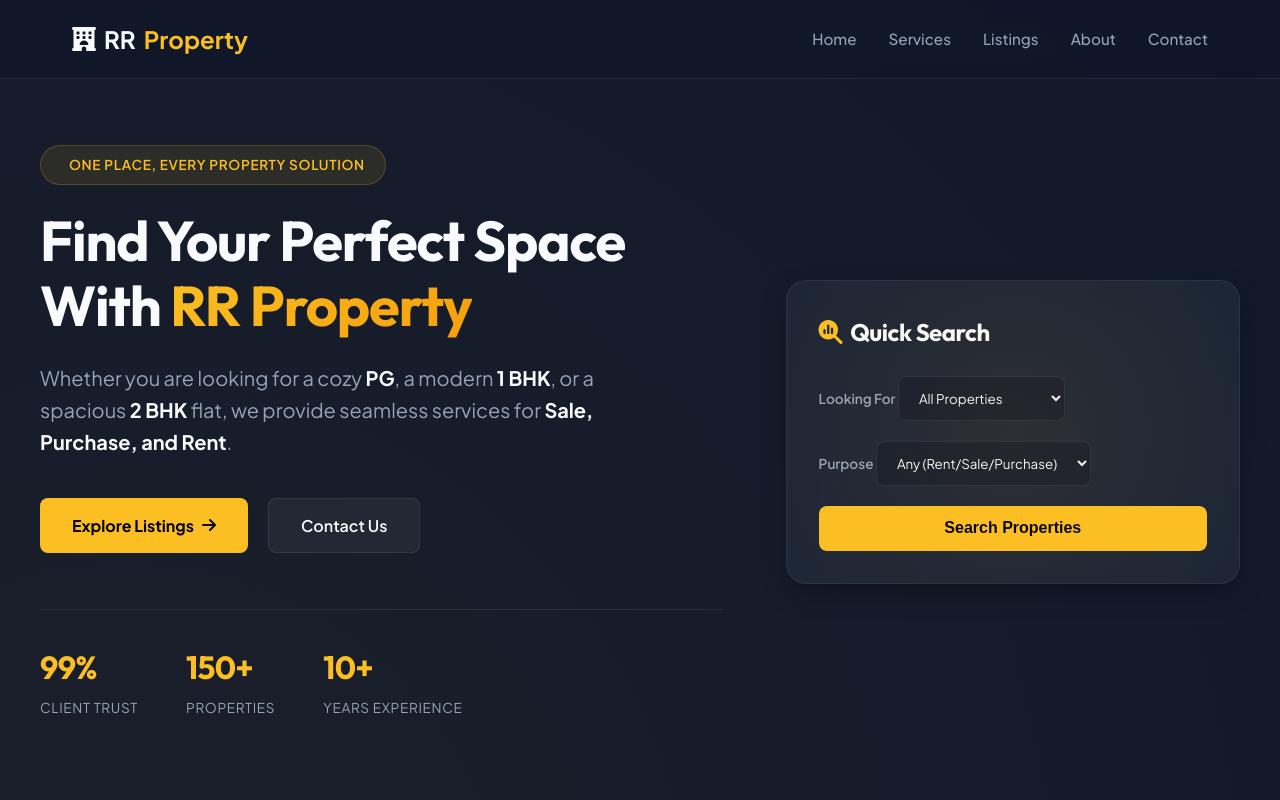
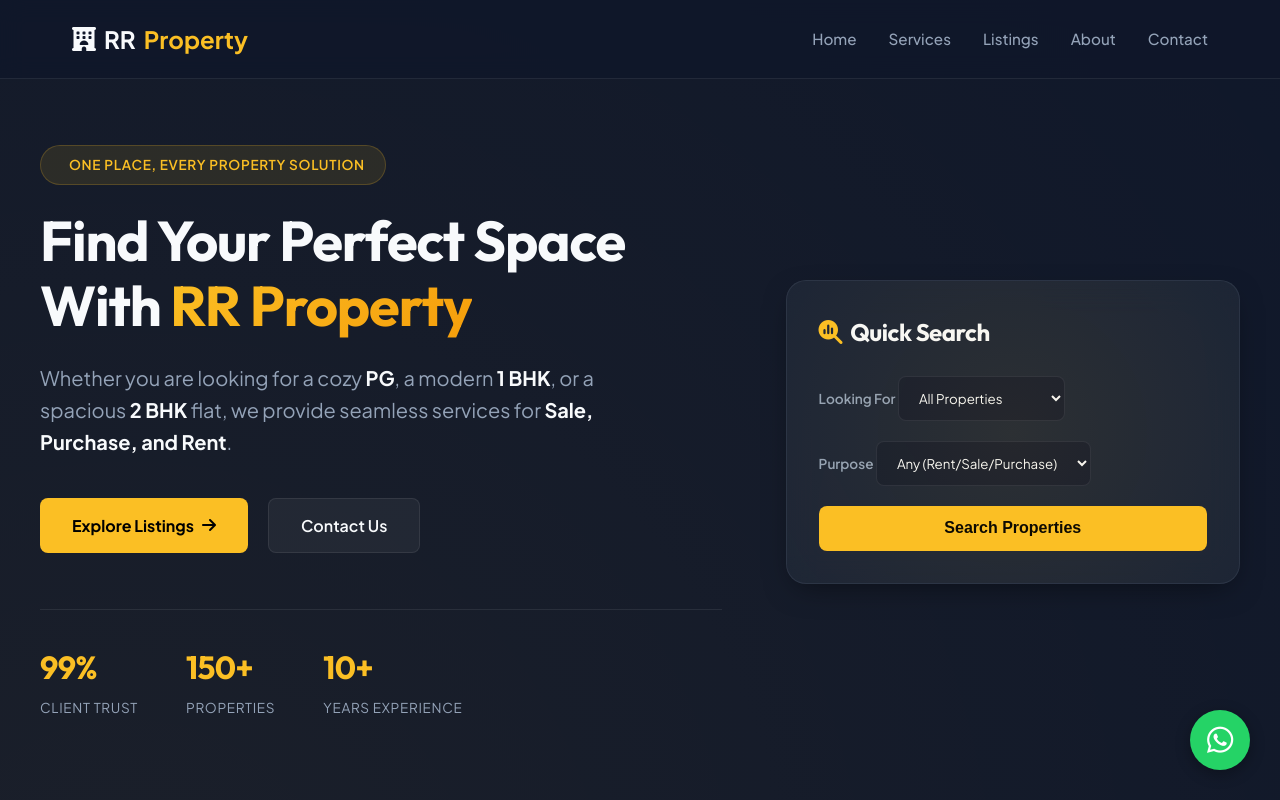
Before and after one commit to Drone-doctor/RR-Property-Dealer, a plain HTML site: page index.html in a window 1280 px wide. Shown: the top 800 px of the page. Drawn offline with Linux system fonts and the light colour scheme; no server answers; some icons are missing.

Commit message:
Add files via upload

```diff
--- a/index.html
+++ b/index.html
@@ -398,6 +398,11 @@
         </div>
     </footer>
 
+    <!-- Floating WhatsApp Button -->
+    <a href="https://wa.me/919758196840?text=Hi!%20I'm%20interested%20in%20properties%20with%20RR%20Property%20Dealer." class="whatsapp-float" target="_blank" aria-label="Chat on WhatsApp">
+        <i class="fa-brands fa-whatsapp"></i>
+    </a>
+
     <script src="app.js"></script>
 </body>
 
--- a/style.css
+++ b/style.css
@@ -841,3 +841,40 @@ footer {
         gap: 2.5rem;
     }
 }
+
+/* Floating WhatsApp Button Styling */
+.whatsapp-float {
+    position: fixed;
+    width: 60px;
+    height: 60px;
+    bottom: 30px;
+    right: 30px;
+    background-color: #25d366;
+    color: #FFF;
+    border-radius: 50px;
+    text-align: center;
+    font-size: 30px;
+    box-shadow: 0 4px 15px rgba(0, 0, 0, 0.3);
+    z-index: 1000;
+    display: flex;
+    align-items: center;
+    justify-content: center;
+    transition: all 0.3s cubic-bezier(0.4, 0, 0.2, 1);
+}
+
+.whatsapp-float:hover {
+    background-color: #128c7e;
+    transform: translateY(-5px);
+    box-shadow: 0 6px 20px rgba(37, 211, 102, 0.4);
+    color: #FFF;
+}
+
+@media (max-width: 768px) {
+    .whatsapp-float {
+        width: 50px;
+        height: 50px;
+        bottom: 20px;
+        right: 20px;
+        font-size: 24px;
+    }
+}
```
